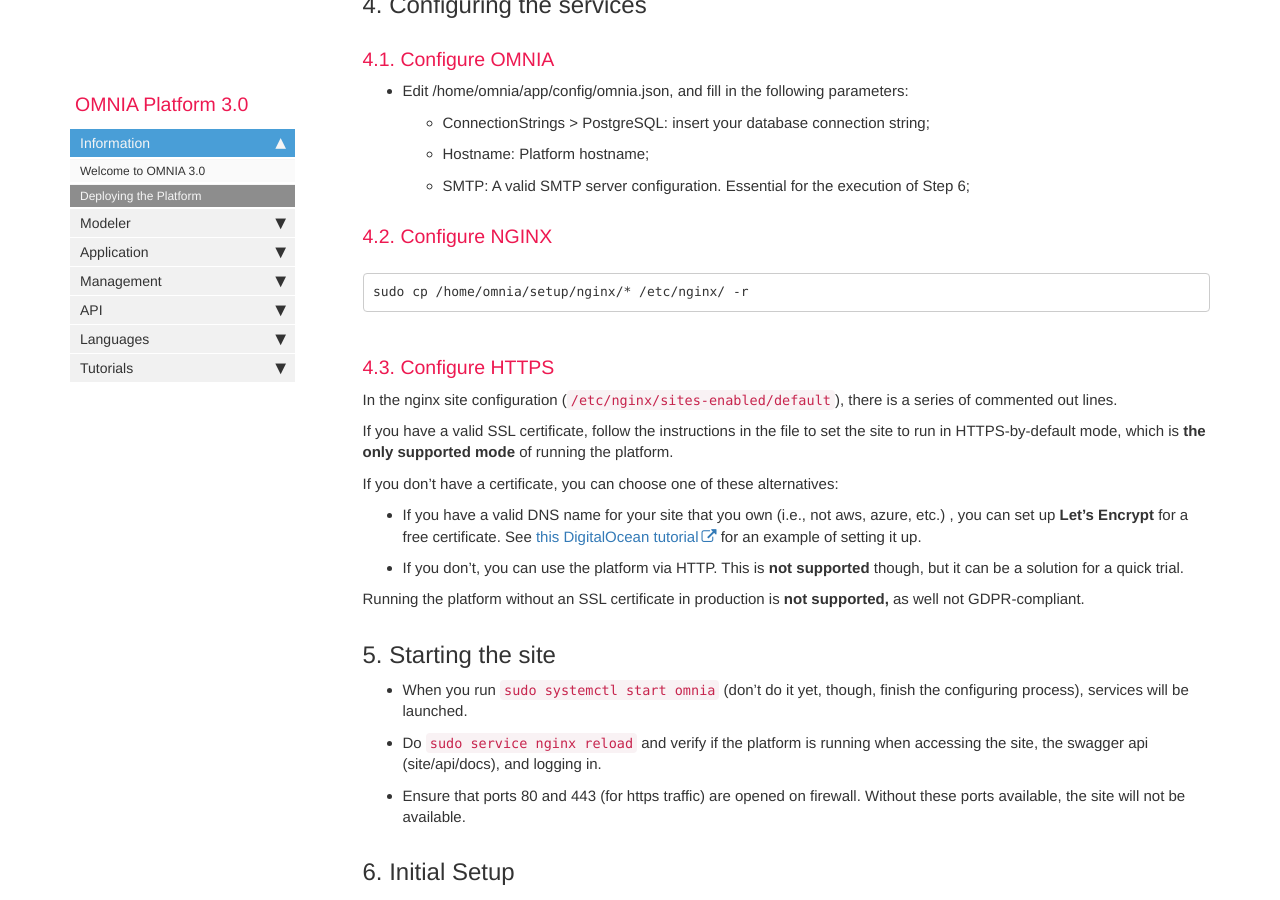
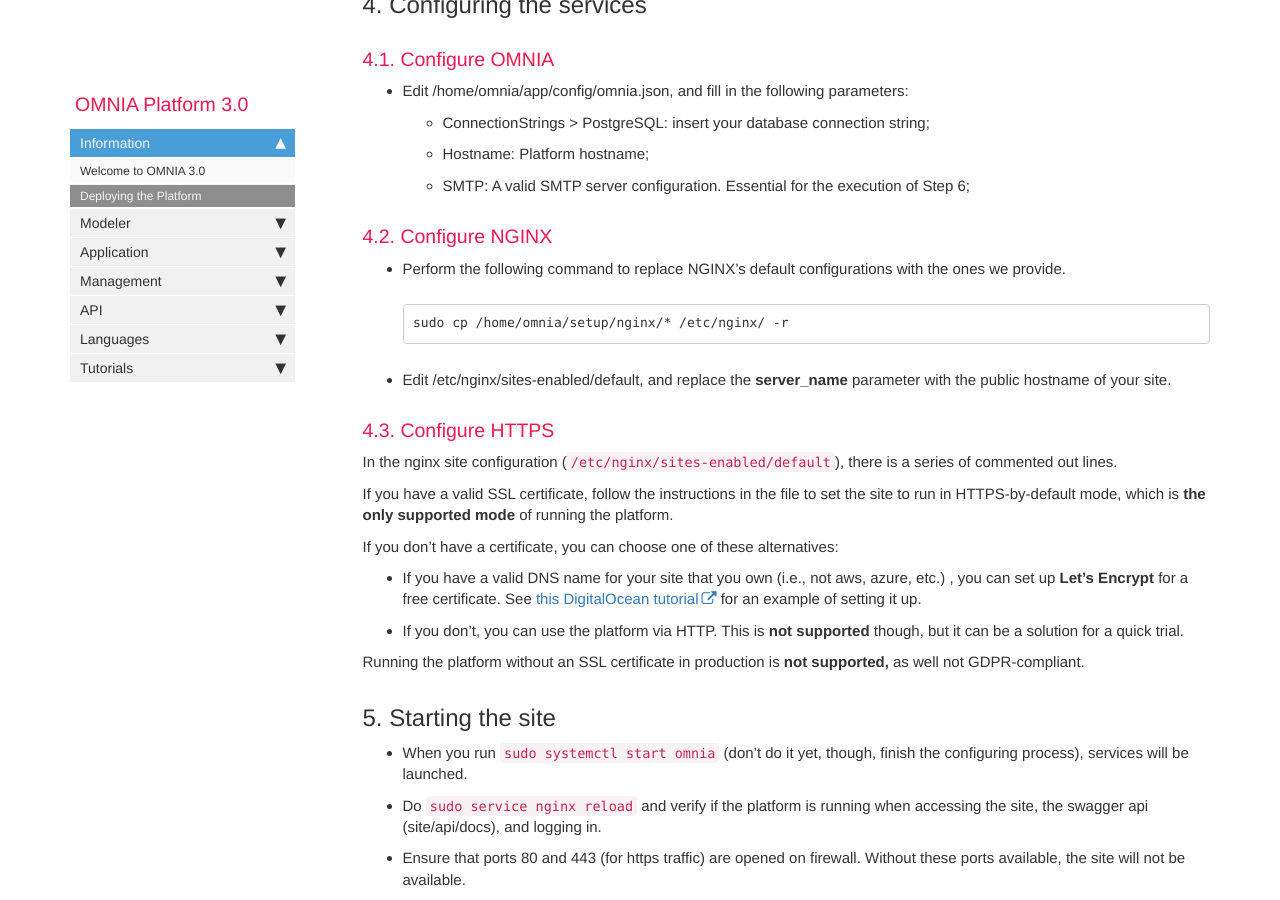
Before and after one commit to daniel8lopes/omnia3, a Jekyll site: the page built from docs/pages/omnia3/Introduction/omnia3_deploymenttutorial.md, in a window 1280 px wide and 900 px high, scrolled down 1852 px. Built offline with Jekyll 4.4.1, drawn with Linux system fonts in a browser that asks for light colours; nearby versions of some CDN libraries; comment, search, counter and statistics services are not loaded.

Commit message:
Add NGINX customization to deployment

````diff
--- a/docs/pages/omnia3/Introduction/omnia3_deploymenttutorial.md
+++ b/docs/pages/omnia3/Introduction/omnia3_deploymenttutorial.md
@@ -76,10 +76,12 @@ sudo systemctl enable omnia omnia-*
 
 
 ### 4.2. Configure NGINX
+- Perform the following command to replace NGINX's default configurations with the ones we provide.
 ```
 sudo cp /home/omnia/setup/nginx/* /etc/nginx/ -r
 ```
 
+- Edit /etc/nginx/sites-enabled/default, and replace the **server_name** parameter with the public hostname of your site.
 
 ### 4.3. Configure HTTPS
 
````
